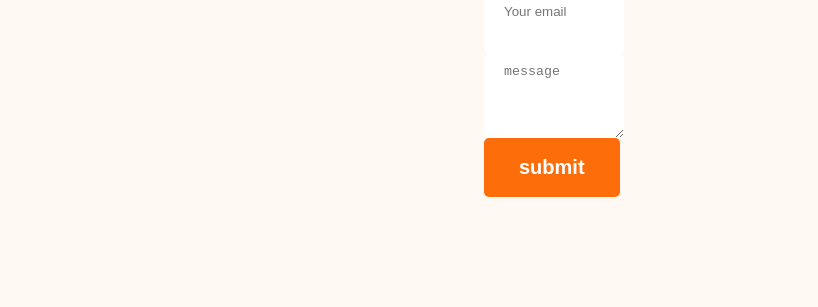
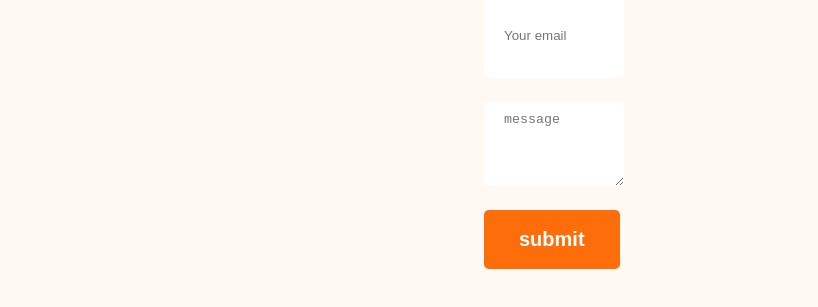
Before and after one commit to hablunadim/web-dev-protfolio, a plain HTML site: page index.html in a window 1280 px wide. Shown: the part 3740-4047 px from the top of the page, without its empty margins (206-1024 px from the left). Drawn offline with nearby package versions, Linux system fonts and the light colour scheme.

Commit message:
added to file

```diff
--- a/styles/portfolio.css
+++ b/styles/portfolio.css
@@ -176,6 +176,6 @@ footer input[type="text"], footer input[type="email"], footer textarea{
     display: block;
     width: 100px;
     padding: 10px 20px;
-    margin-bottom: 24;
+    margin-bottom: 24px;
     border: none;
 }
```
